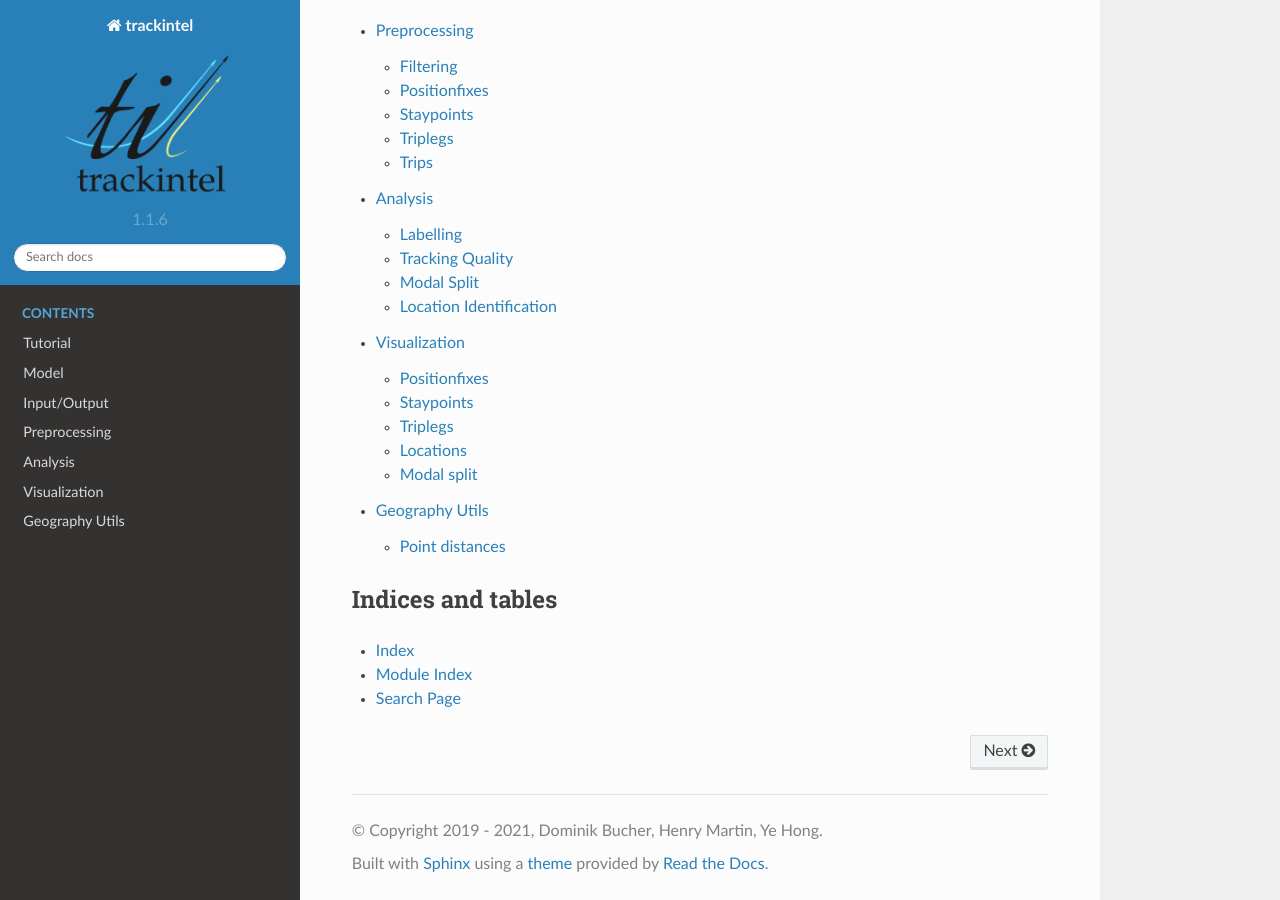
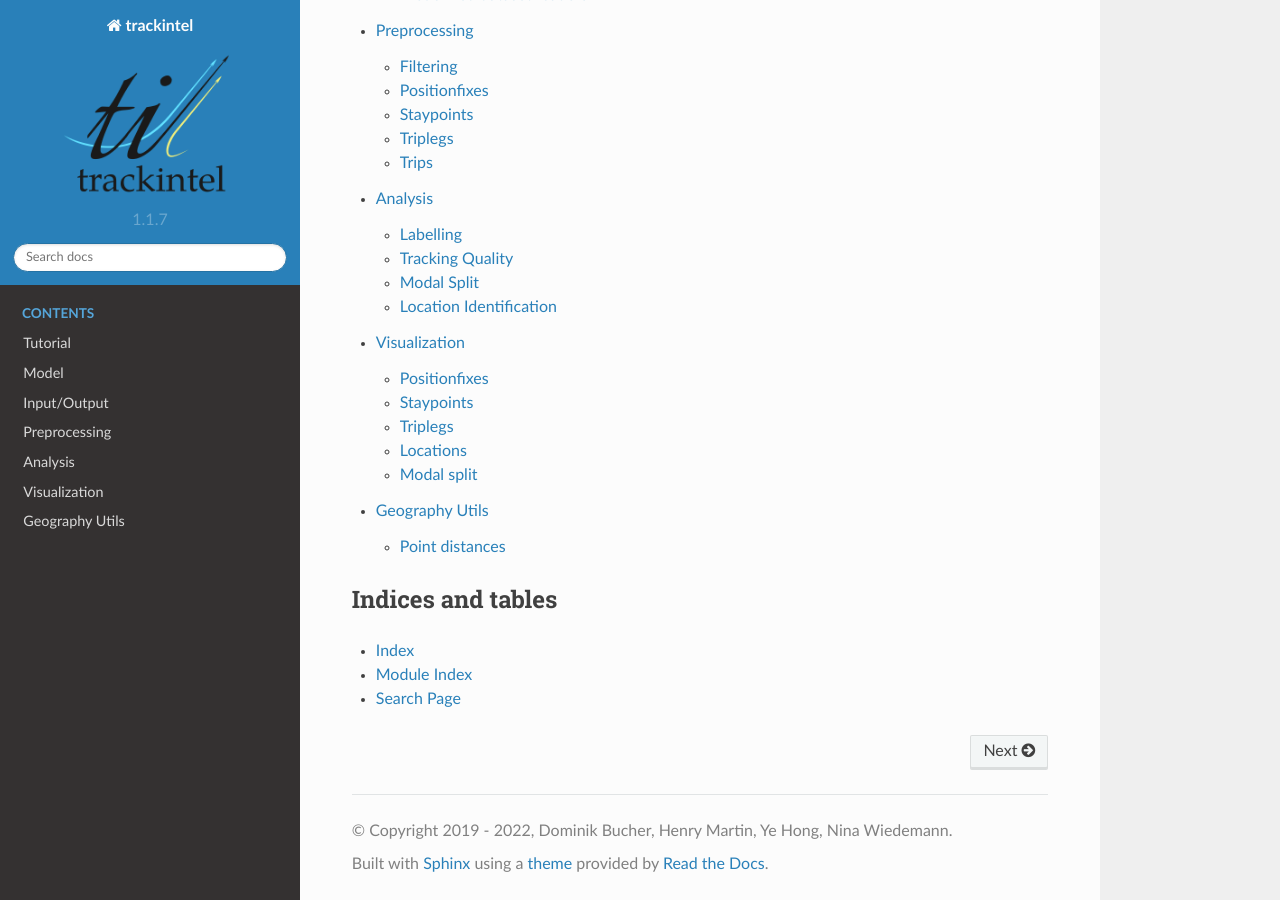
Before and after one commit to mie-lab/trackintel, a Sphinx documentation site: the page built from docs/index.rst, in a window 1280 px wide and 900 px high, scrolled down 1001 px. Built offline with Sphinx 7.4.7 and the Read the Docs theme 2.0.0, drawn with Linux system fonts in a browser that asks for light colours.

Commit message:
Update version number and added Nina as author

```diff
--- a/docs/conf.py
+++ b/docs/conf.py
@@ -57,8 +57,8 @@ autodoc_mock_imports = [
 # -- Project information -----------------------------------------------------
 
 project = "trackintel"
-copyright = "2019 - 2021, Dominik Bucher, Henry Martin, Ye Hong"
-author = "Dominik Bucher, Henry Martin, Ye Hong"
+copyright = "2019 - 2022, Dominik Bucher, Henry Martin, Ye Hong, Nina Wiedemann"
+author = "Dominik Bucher, Henry Martin, Ye Hong, Nina Wiedemann"
 
 
 def setup(app):
@@ -75,7 +75,7 @@ def setup(app):
 # The full version, including alpha/beta/rc tags
 # release = version
 
-version = "1.1.6"
+version = "1.1.7"
 release = version
 
 
```
